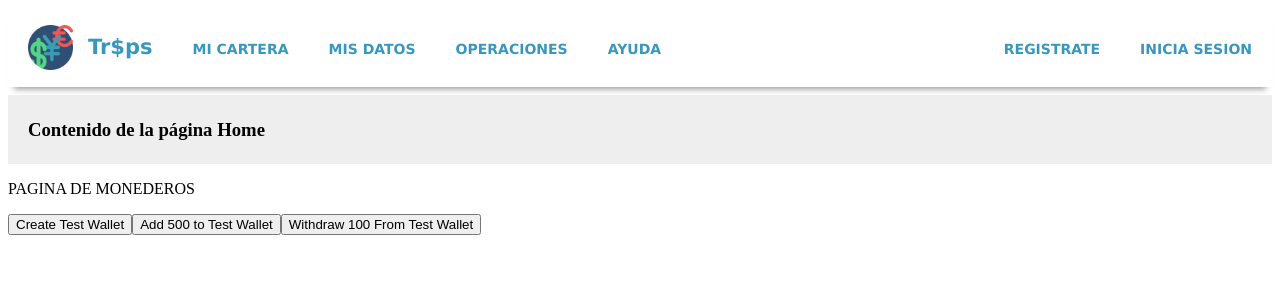
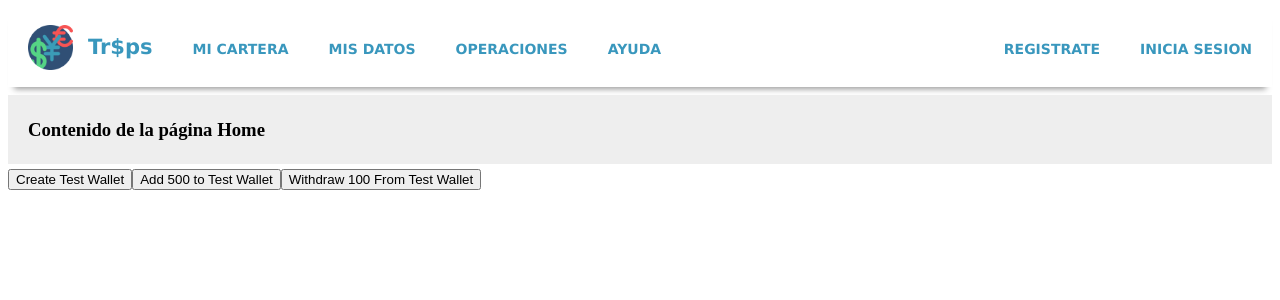
Before and after one commit to anto-alvar/divisas-app, an Angular app: page /wallet in a window 1280 px wide. Shown: the top 300 px of the page. Built offline with nearby package versions, Linux system fonts and the light colour scheme; sample sign-in values are in the browser's storage.

Commit message:
master: Añadida funcionalidad de wallets dentro de sistema de login

```diff
--- a/src/app/my-wallet/my-wallet.component.html
+++ b/src/app/my-wallet/my-wallet.component.html
@@ -1,7 +1,7 @@
-<p>
-  PAGINA DE MONEDEROS
-</p>
+<div *ngIf="isUserLogged()" class ="misDatos">
 
 <button (click)=createTestWallet()>Create Test Wallet</button>
 <button (click)=add500ToTestWallet()>Add 500 to Test Wallet</button>
 <button (click)=withdraw100FromTestWallet()>Withdraw 100 From Test Wallet</button>
+
+</div>
--- a/src/app/my-wallet/my-wallet.component.ts
+++ b/src/app/my-wallet/my-wallet.component.ts
@@ -1,6 +1,7 @@
 import { Component, OnInit } from '@angular/core';
 import { WalletService } from './wallet.service';
 import { DIVISA_CODE } from '../divisas-type';
+import { UserNameModel } from '../my-data/models/user-name.model';
 
 @Component({
   selector: 'app-my-wallet',
@@ -9,6 +10,8 @@ import { DIVISA_CODE } from '../divisas-type';
 })
 export class MyWalletComponent implements OnInit {
 
+  private user: UserNameModel;
+
   constructor(
     private walletService: WalletService
   ) {
@@ -16,6 +19,17 @@ export class MyWalletComponent implements OnInit {
    }
 
   ngOnInit() {
+    this.user = JSON.parse(localStorage.getItem("user1"));
+    console.log(this.user);
+  }
+
+  isUserLogged() {
+    if (this.user === null || this.user === undefined ) {
+      return false;
+    }
+    else {
+      return true;
+    }
   }
 
   createTestWallet() {
```
